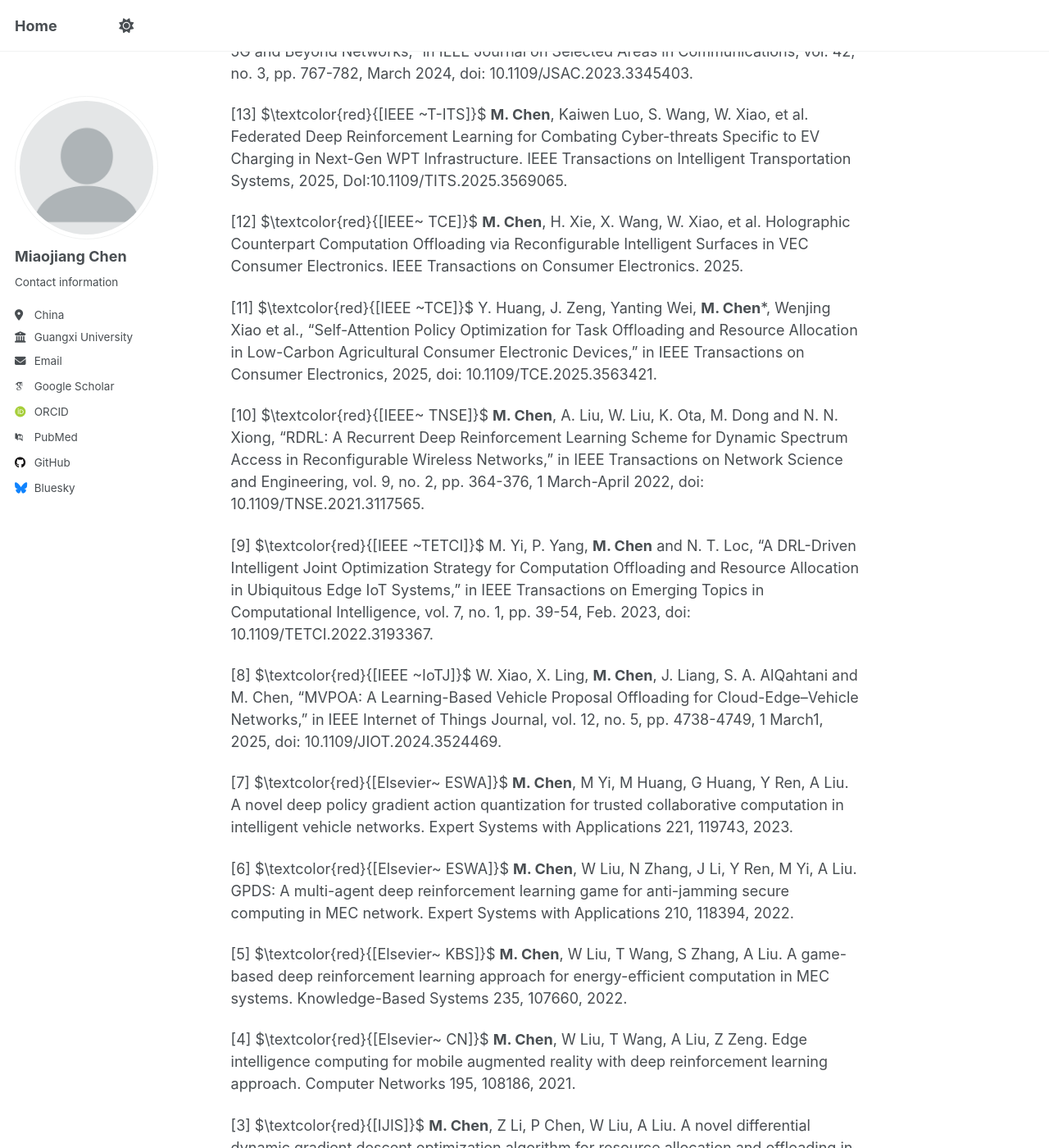
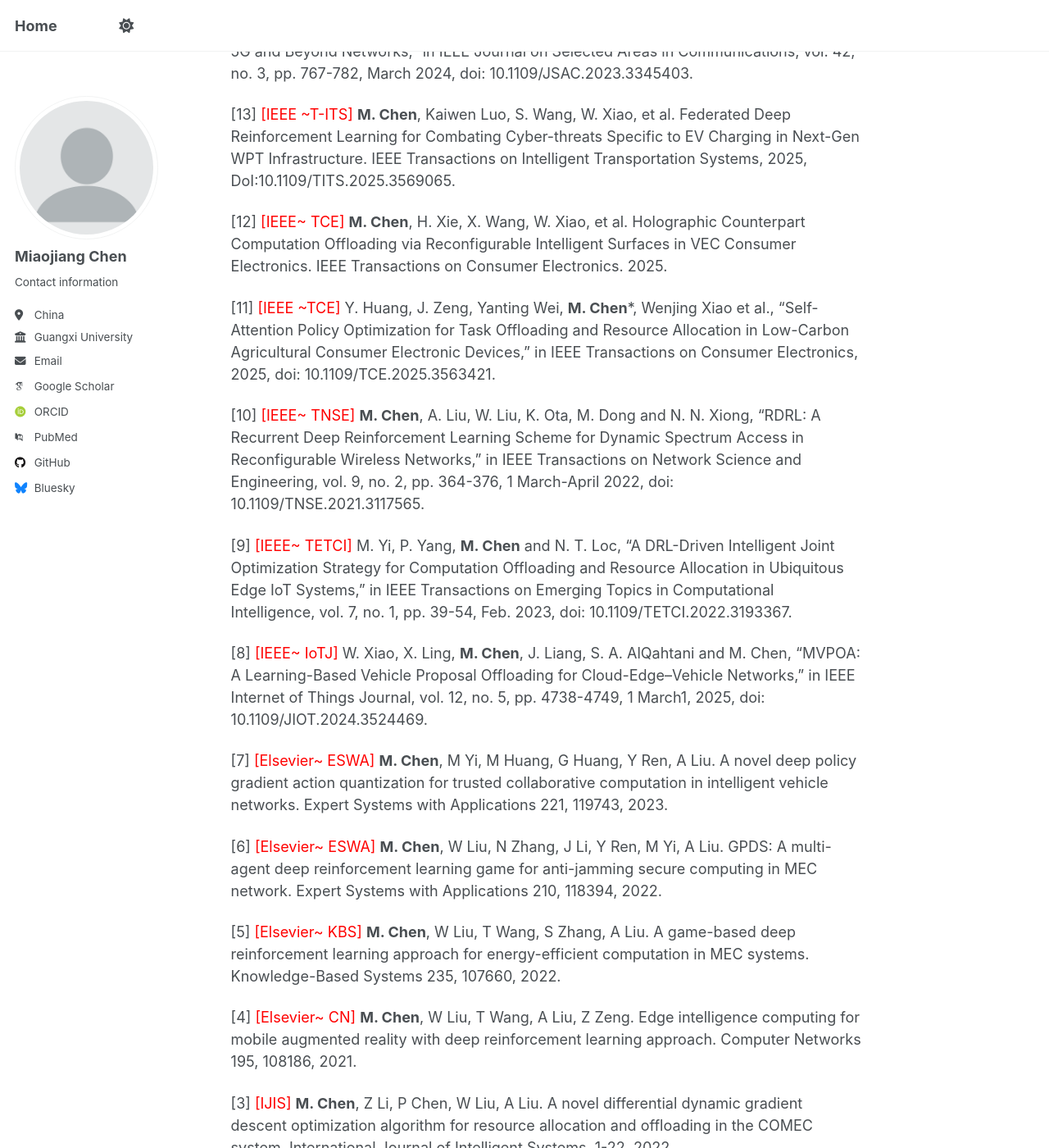
Before and after one commit to mjchen-cs/mjchen-cs.github.io, a Jekyll site: the page built from _pages/about.md, in a window 1280 px wide and 1400 px high, scrolled down 1094 px. Shown: the whole window at 82% size. Built offline with Jekyll 4.4.1, drawn with Linux system fonts in a browser that asks for light colours; some web fonts are replaced; some of the changed text lies outside the part shown.

Commit message:
about.md

```diff
--- a/_pages/about.md
+++ b/_pages/about.md
@@ -24,31 +24,31 @@ SELECTED PUBLICATIONS
 
 [14] <span style="color:red">[IEEE ~JSAC]</span>  **M. Chen**, A. Liu, N. N. Xiong, H. Song and V. C. M. Leung, "SGPL: An Intelligent Game-Based Secure Collaborative Communication Scheme for Metaverse Over 5G and Beyond Networks," in IEEE Journal on Selected Areas in Communications, vol. 42, no. 3, pp. 767-782, March 2024, doi: 10.1109/JSAC.2023.3345403.
 
-[13]  $\textcolor{red}{[IEEE ~T-ITS]}$ **M. Chen**, Kaiwen Luo, S. Wang, W. Xiao, et al. Federated Deep Reinforcement Learning for Combating Cyber-threats Specific to EV Charging in Next-Gen WPT Infrastructure. IEEE Transactions on Intelligent Transportation Systems, 2025, DoI:10.1109/TITS.2025.3569065.
+[13]  <span style="color:red">[IEEE ~T-ITS]</span>   **M. Chen**, Kaiwen Luo, S. Wang, W. Xiao, et al. Federated Deep Reinforcement Learning for Combating Cyber-threats Specific to EV Charging in Next-Gen WPT Infrastructure. IEEE Transactions on Intelligent Transportation Systems, 2025, DoI:10.1109/TITS.2025.3569065.
 
-[12] $\textcolor{red}{[IEEE~ TCE]}$ **M. Chen**, H. Xie, X. Wang, W. Xiao, et al. Holographic Counterpart Computation Offloading via Reconfigurable Intelligent Surfaces in VEC Consumer Electronics. IEEE Transactions on Consumer Electronics. 2025.
+[12] <span style="color:red">[IEEE~ TCE]</span> **M. Chen**, H. Xie, X. Wang, W. Xiao, et al. Holographic Counterpart Computation Offloading via Reconfigurable Intelligent Surfaces in VEC Consumer Electronics. IEEE Transactions on Consumer Electronics. 2025.
 
-[11] $\textcolor{red}{[IEEE ~TCE]}$ Y. Huang, J. Zeng, Yanting Wei, **M. Chen***, Wenjing Xiao et al., "Self-Attention Policy Optimization for Task Offloading and Resource Allocation in Low-Carbon Agricultural Consumer Electronic Devices," in IEEE Transactions on Consumer Electronics, 2025, doi: 10.1109/TCE.2025.3563421.
+[11] <span style="color:red">[IEEE ~TCE]</span>  Y. Huang, J. Zeng, Yanting Wei, **M. Chen***, Wenjing Xiao et al., "Self-Attention Policy Optimization for Task Offloading and Resource Allocation in Low-Carbon Agricultural Consumer Electronic Devices," in IEEE Transactions on Consumer Electronics, 2025, doi: 10.1109/TCE.2025.3563421.
 
-[10] $\textcolor{red}{[IEEE~ TNSE]}$ **M. Chen**, A. Liu, W. Liu, K. Ota, M. Dong and N. N. Xiong, "RDRL: A Recurrent Deep Reinforcement Learning Scheme for Dynamic Spectrum Access in Reconfigurable Wireless Networks," in IEEE Transactions on Network Science and Engineering, vol. 9, no. 2, pp. 364-376, 1 March-April 2022, doi: 10.1109/TNSE.2021.3117565.
+[10] <span style="color:red">[IEEE~ TNSE]</span> **M. Chen**, A. Liu, W. Liu, K. Ota, M. Dong and N. N. Xiong, "RDRL: A Recurrent Deep Reinforcement Learning Scheme for Dynamic Spectrum Access in Reconfigurable Wireless Networks," in IEEE Transactions on Network Science and Engineering, vol. 9, no. 2, pp. 364-376, 1 March-April 2022, doi: 10.1109/TNSE.2021.3117565.
 
-[9] $\textcolor{red}{[IEEE ~TETCI]}$ M. Yi, P. Yang,  **M. Chen** and N. T. Loc, "A DRL-Driven Intelligent Joint Optimization Strategy for Computation Offloading and Resource Allocation in Ubiquitous Edge IoT Systems," in IEEE Transactions on Emerging Topics in Computational Intelligence, vol. 7, no. 1, pp. 39-54, Feb. 2023, doi: 10.1109/TETCI.2022.3193367.
+[9] <span style="color:red">[IEEE~ TETCI]</span> M. Yi, P. Yang,  **M. Chen** and N. T. Loc, "A DRL-Driven Intelligent Joint Optimization Strategy for Computation Offloading and Resource Allocation in Ubiquitous Edge IoT Systems," in IEEE Transactions on Emerging Topics in Computational Intelligence, vol. 7, no. 1, pp. 39-54, Feb. 2023, doi: 10.1109/TETCI.2022.3193367.
 
-[8] $\textcolor{red}{[IEEE ~IoTJ]}$ W. Xiao, X. Ling,  **M. Chen**, J. Liang, S. A. AlQahtani and M. Chen, "MVPOA: A Learning-Based Vehicle Proposal Offloading for Cloud-Edge–Vehicle Networks," in IEEE Internet of Things Journal, vol. 12, no. 5, pp. 4738-4749, 1 March1, 2025, doi: 10.1109/JIOT.2024.3524469.
+[8]  <span style="color:red">[IEEE~ IoTJ]</span> W. Xiao, X. Ling,  **M. Chen**, J. Liang, S. A. AlQahtani and M. Chen, "MVPOA: A Learning-Based Vehicle Proposal Offloading for Cloud-Edge–Vehicle Networks," in IEEE Internet of Things Journal, vol. 12, no. 5, pp. 4738-4749, 1 March1, 2025, doi: 10.1109/JIOT.2024.3524469.
 
-[7]  $\textcolor{red}{[Elsevier~ ESWA]}$ **M. Chen**, M Yi, M Huang, G Huang, Y Ren, A Liu. A novel deep policy gradient action quantization for trusted collaborative computation in intelligent vehicle networks. Expert Systems with Applications 221, 119743, 2023.
+[7]  <span style="color:red">[Elsevier~ ESWA]</span> **M. Chen**, M Yi, M Huang, G Huang, Y Ren, A Liu. A novel deep policy gradient action quantization for trusted collaborative computation in intelligent vehicle networks. Expert Systems with Applications 221, 119743, 2023.
 
-[6]  $\textcolor{red}{[Elsevier~ ESWA]}$ **M. Chen**, W Liu, N Zhang, J Li, Y Ren, M Yi, A Liu. GPDS: A multi-agent deep reinforcement learning game for anti-jamming secure computing in MEC network. Expert Systems with Applications 210, 118394, 2022.
+[6]  <span style="color:red">[Elsevier~ ESWA]</span> **M. Chen**, W Liu, N Zhang, J Li, Y Ren, M Yi, A Liu. GPDS: A multi-agent deep reinforcement learning game for anti-jamming secure computing in MEC network. Expert Systems with Applications 210, 118394, 2022.
 
-[5]  $\textcolor{red}{[Elsevier~ KBS]}$ **M. Chen**, W Liu, T Wang, S Zhang, A Liu. A game-based deep reinforcement learning approach for energy-efficient computation in MEC systems. Knowledge-Based Systems 235, 107660, 2022.
+[5] <span style="color:red">[Elsevier~ KBS]</span> **M. Chen**, W Liu, T Wang, S Zhang, A Liu. A game-based deep reinforcement learning approach for energy-efficient computation in MEC systems. Knowledge-Based Systems 235, 107660, 2022.
 
-[4]  $\textcolor{red}{[Elsevier~ CN]}$ **M. Chen**, W Liu, T Wang, A Liu, Z Zeng. Edge intelligence computing for mobile augmented reality with deep reinforcement learning approach. Computer Networks 195, 108186, 2021.
+[4] <span style="color:red">[Elsevier~ CN]</span> **M. Chen**, W Liu, T Wang, A Liu, Z Zeng. Edge intelligence computing for mobile augmented reality with deep reinforcement learning approach. Computer Networks 195, 108186, 2021.
 
-[3]  $\textcolor{red}{[IJIS]}$ **M. Chen**, Z Li, P Chen, W Liu, A Liu. A novel differential dynamic gradient descent optimization algorithm for resource allocation and offloading in the COMEC system. International Journal of Intelligent Systems, 1-22, 2022.
+[3] <span style="color:red">[IJIS]</span> **M. Chen**, Z Li, P Chen, W Liu, A Liu. A novel differential dynamic gradient descent optimization algorithm for resource allocation and offloading in the COMEC system. International Journal of Intelligent Systems, 1-22, 2022.
 
-[2]  $\textcolor{red}{[Elsevier~ CC]}$ **M. Chen**, T Wang, S Zhang, A Liu. Deep reinforcement learning for computation offloading in mobile edge computing environment. Computer Communications 175, 1-12, 2021.
+[2] <span style="color:red">[Elsevier~ CC]</span> **M. Chen**, T Wang, S Zhang, A Liu. Deep reinforcement learning for computation offloading in mobile edge computing environment. Computer Communications 175, 1-12, 2021.
 
-[1]  $\textcolor{red}{[Elsevier~ CC]}$ **M. Chen**, T Wang, K Ota, M Dong, M Zhao, A Liu. Intelligent resource allocation management for vehicles network: An A3C learning approach. Computer Communications 151, 485-494, 2022.
+[1] <span style="color:red">[Elsevier~ CC]</span> **M. Chen**, T Wang, K Ota, M Dong, M Zhao, A Liu. Intelligent resource allocation management for vehicles network: An A3C learning approach. Computer Communications 151, 485-494, 2022.
 
 
 
```
